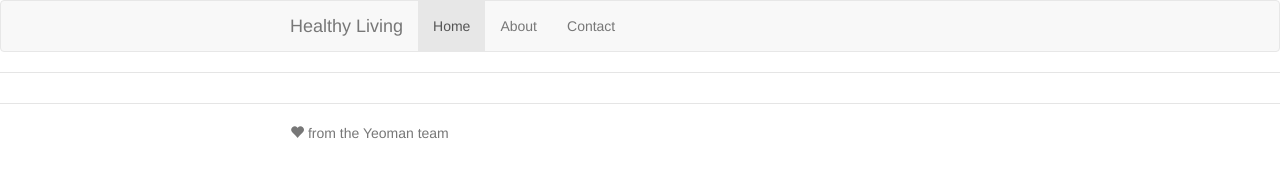
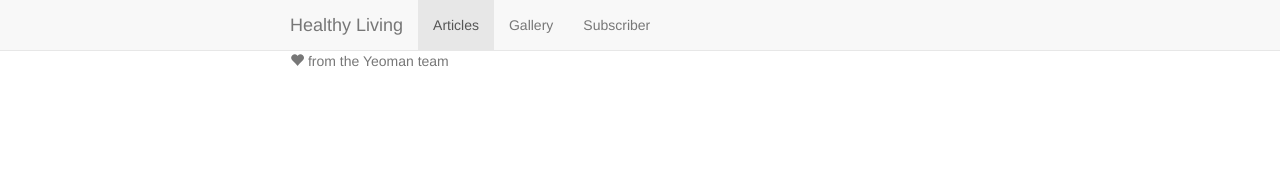
Before and after one commit to hvpulok/Health-Living, a website: page app/index.html in a window 1280 px wide. Drawn offline with nearby package versions, Linux system fonts and the light colour scheme; some packages are replaced by stand-ins of ours; files that its build step writes are made by us from their sources; a script that the page names is missing.

Commit message:
Update Navbar

```diff
--- a/app/index.html
+++ b/app/index.html
@@ -24,26 +24,22 @@
 
     <!-- Add your site or application content here -->
     <div class="header">
-        <div class="navbar navbar-default" role="navigation">
+        <div class="navbar navbar-default navbar-fixed-top" role="navigation">
             <div class="container">
                 <div class="navbar-header">
-
                     <button type="button" class="navbar-toggle collapsed" data-toggle="collapse" data-target="#js-navbar-collapse">
-              <span class="sr-only">Toggle navigation</span>
-              <span class="icon-bar"></span>
-              <span class="icon-bar"></span>
-              <span class="icon-bar"></span>
-            </button>
-
-                    <a class="navbar-brand" href="#/">Healthy Living</a>
+                        <span class="sr-only">Toggle navigation</span>
+                        <span class="icon-bar"></span>
+                        <span class="icon-bar"></span>
+                        <span class="icon-bar"></span>
+                    </button>
+                    <a class="navbar-brand" href="/">Healthy Living</a>
                 </div>
-
                 <div class="collapse navbar-collapse" id="js-navbar-collapse">
-
                     <ul class="nav navbar-nav">
-                        <li class="active"><a href="#/">Home</a></li>
-                        <li><a ng-href="#/about">About</a></li>
-                        <li><a ng-href="#/">Contact</a></li>
+                        <li class="active"><a href="/#/articles">Articles</a></li>
+                        <li><a ng-href="/#/gallery">Gallery</a></li>
+                        <li><a ng-href="#/subscribers">Subscriber</a></li>
                     </ul>
                 </div>
             </div>
@@ -54,6 +50,8 @@
         <div ng-view=""></div>
     </div>
 
+
+<!--site content starts here-->
     <div class="footer">
         <div class="container">
             <p><span class="glyphicon glyphicon-heart"></span> from the Yeoman team</p>
```
